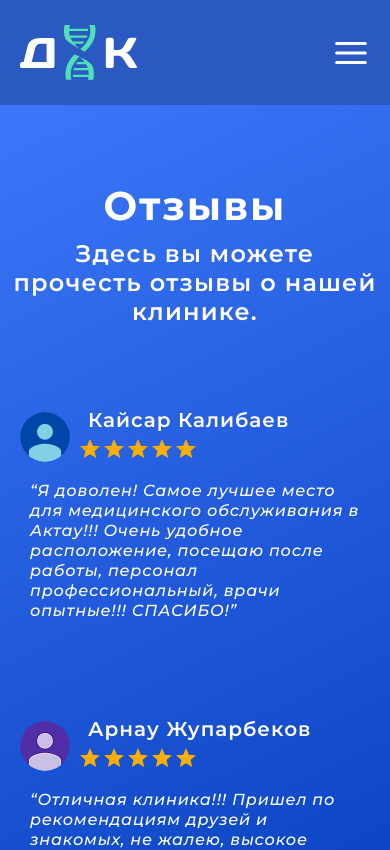
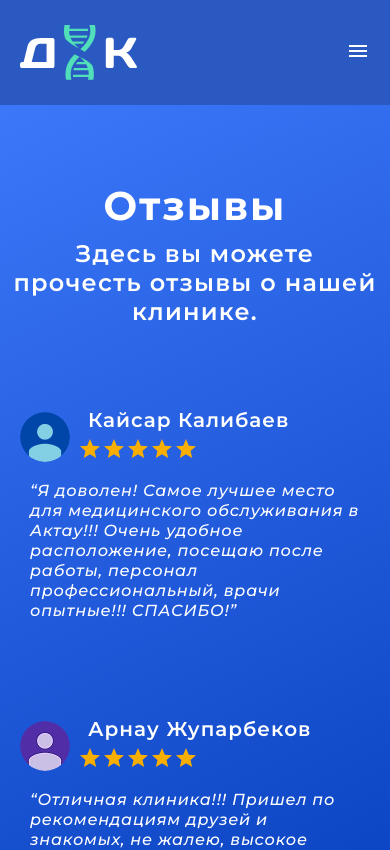
Before and after one commit to Az1mzhan/dna-clinic-reboot, a React (Vite) app: page /reviews in a window 390 px wide. Shown: the top 850 px of the page. Built offline with nearby package versions, Linux system fonts and the light colour scheme.

Commit message:
Changelog:  * Made mobile menu animation smoother;  * Decreased the font size in the mobile menu;  * Changed the content of the 404 page;  * Changed the title of the Equipment grid

```diff
--- a/src/App.css
+++ b/src/App.css
@@ -76,16 +76,16 @@ h1, h2, h3, h4, h5, h6, p, a {
     transition: all 0.2s ease-out;
 }
 
+a, button {
+    -webkit-tap-highlight-color: transparent;
+}
+
 a {
     text-decoration: none;
 }
 
 a:hover {
     text-decoration: underline;
-}
-
-button {
-    -webkit-tap-highlight-color: transparent;
 }
 
 img {
--- a/src/components/equipment-grid/EquipmentGrid.tsx
+++ b/src/components/equipment-grid/EquipmentGrid.tsx
@@ -18,7 +18,7 @@ export const EquipmentGrid: FC<Props> = ({
     <>
       <Box className={styles.equipmentGridContainer}>
         <p className="blueTitle" style={{ margin: "90px 0 60px" }}>
-          {!smallScreen ? "Наши технологии и оборудования" : "Оборудование"}
+          {!smallScreen ? "Наши технологии и оборудования" : "Оборудования"}
         </p>
         <Box className={styles.cardsContainer}>
           {equipmentItems.map((item, id) => (
--- a/src/layout/navbar/Navbar.tsx
+++ b/src/layout/navbar/Navbar.tsx
@@ -1,8 +1,9 @@
 import { FC, useState } from "react";
 import { useMediaQuery } from "usehooks-ts";
+import MenuIcon from "@mui/icons-material/Menu";
+import CloseIcon from "@mui/icons-material/Close";
 import logo from "../../assets/logo.svg";
 import phone from "../../assets/phone.svg";
-import menu from "../../assets/menu.svg";
 import styles from "./navbar.module.css";
 
 export const Navbar: FC = () => {
@@ -52,7 +53,11 @@ export const Navbar: FC = () => {
         )}
         {smallScreen && (
           <button onClick={handleMenu} className={styles.openMenu}>
-            <img src={menu} alt="" />
+            {opened ? (
+              <CloseIcon sx={{ color: "white" }} />
+            ) : (
+              <MenuIcon sx={{ color: "white" }} />
+            )}
           </button>
         )}
       </div>
--- a/src/layout/navbar/navbar.module.css
+++ b/src/layout/navbar/navbar.module.css
@@ -77,6 +77,9 @@
         padding: 0 20px;
         box-sizing: border-box;
     }
+    .mobMenu, .mobMenuOpened, .openMenu {
+        transition: all 0.375s ease-out;
+    }
     .mobMenu{
         position: fixed;
         left: 0;
@@ -107,7 +110,7 @@
         font-family: "Montserrat", sans-serif;
         font-weight: bold;
         color: white;
-        font-size: 22px;
+        font-size: 18px;
         padding: 20px;
     }
     .mobMenu a:hover,
--- a/src/pages/not-found-page/NotFoundPage.tsx
+++ b/src/pages/not-found-page/NotFoundPage.tsx
@@ -8,8 +8,7 @@ const NotFoundPage: FC = () => {
         <h1 className="pageTitle">404</h1>
         <h2 className="pageDescription">
           Страница, которую вы запрашиваете, не существует. Возможно, она
-          устарела, была удалена, или был введен неверный адрес в адресной
-          строке
+          устарела, была удалена или перенесена.
         </h2>
       </div>
     </div>
```
